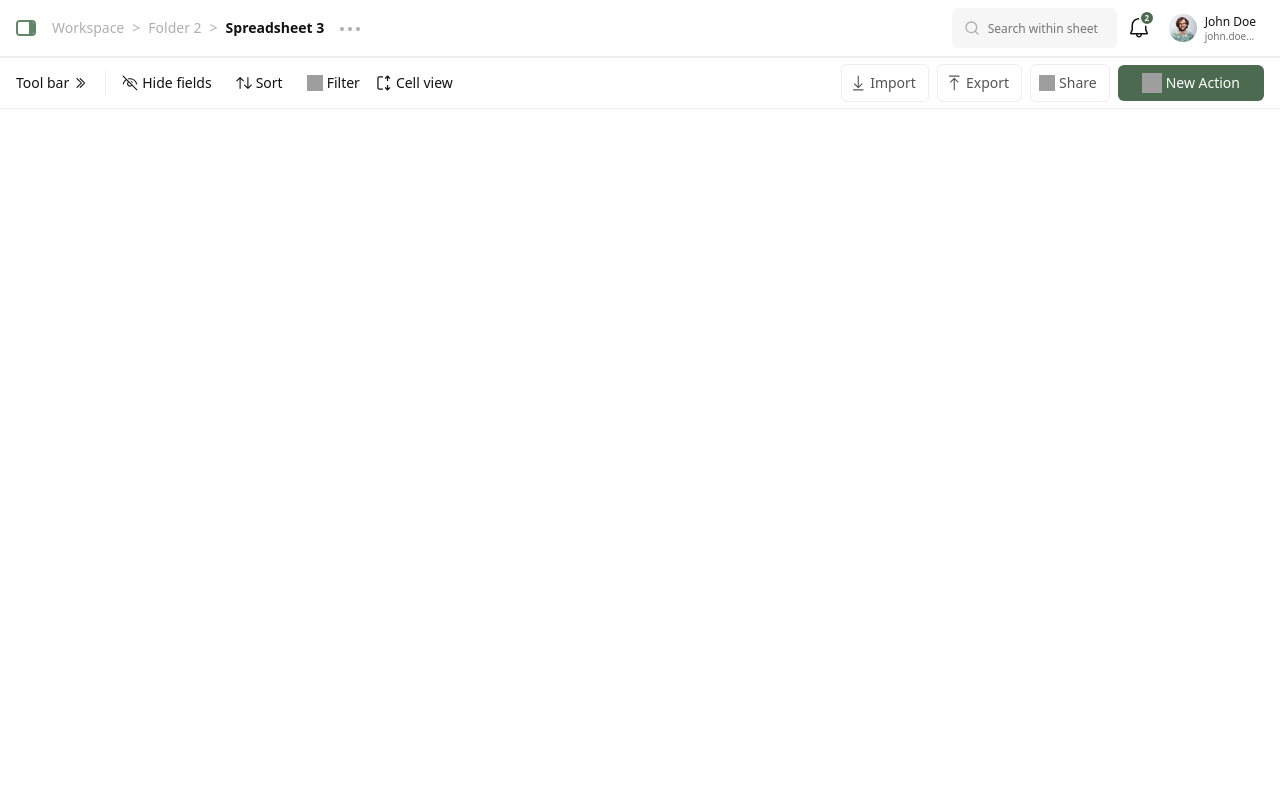
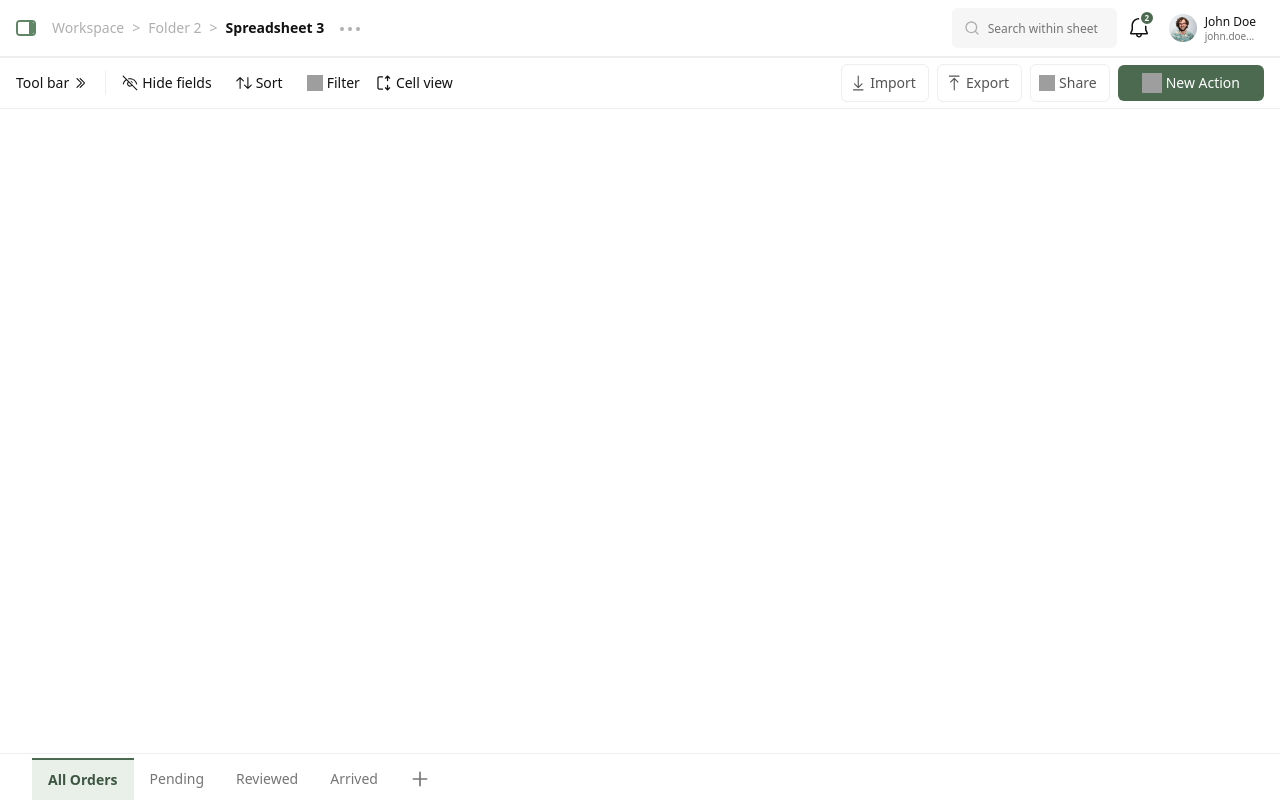
Before and after one commit to Surjendu-kar/spreadsheet-prototype, a React (Vite) app: page / in a window 1280 px wide. Built offline with nearby package versions, Linux system fonts and the light colour scheme; grey boxes are pictures that could not be loaded.

Commit message:
Add Tabs component to App
- Integrated the Tabs component into the App, enhancing the layout.
- Updated the App component to include the new Tabs alongside existing Header and Toolbar components.

```diff
--- a/src/App.tsx
+++ b/src/App.tsx
@@ -1,4 +1,5 @@
 import Header from './components/Header';
+import Tabs from './components/Tabs';
 import Toolbar from './components/Toolbar';
 
 function App() {
@@ -6,6 +7,7 @@ function App() {
     <div className="min-h-screen bg-gray-50">
       <Header />
       <Toolbar/>
+      <Tabs/>
     </div>
   );
 }
--- /dev/null
+++ b/src/components/Tabs/TabButton.tsx
@@ -0,0 +1,24 @@
+import React from 'react';
+
+interface TabButtonProps {
+  label: string;
+  active?: boolean;
+  onClick?: () => void;
+}
+
+const TabButton: React.FC<TabButtonProps> = ({
+  label,
+  active = false,
+  onClick,
+}) => {
+  return (
+    <button
+      className={`px-4 py-2.5 text-sm font-medium  focus:outline-none transition-colors duration-150 ${active ? 'bg-lighter-green text-[#3E5741] border-t-2 border-t-[#4B6A4F] font-semibold' : 'bg-white text-text-light hover:bg-gray-100'}`}
+      onClick={onClick}
+    >
+      {label}
+    </button>
+  );
+};
+
+export default TabButton;
--- /dev/null
+++ b/src/components/Tabs/index.tsx
@@ -0,0 +1,27 @@
+import { useState } from 'react';
+import TabButton from './TabButton';
+import PlusIcon from '../../assets/tab/plus.svg';
+
+const tabLabels = ['All Orders', 'Pending', 'Reviewed', 'Arrived'];
+
+const Tabs = () => {
+  const [activeTab, setActiveTab] = useState(0);
+
+  return (
+    <div className="fixed bottom-0 pl-8 pt-1 pr-4 pb-0 w-full bg-white border-t border-[#EEEEEE] flex items-center z-1">
+      {tabLabels.map((label, idx) => (
+        <TabButton
+          key={label}
+          label={label}
+          active={activeTab === idx}
+          onClick={() => setActiveTab(idx)}
+        />
+      ))}
+      <button className="px-4 py-2 flex items-center justify-center hover:bg-gray-100 rounded-t-md">
+        <img src={PlusIcon} alt="Add" className="w-5 h-5" />
+      </button>
+    </div>
+  );
+};
+
+export default Tabs;
```
Also changed, not shown: src/assets/tab/plus.svg (added).
